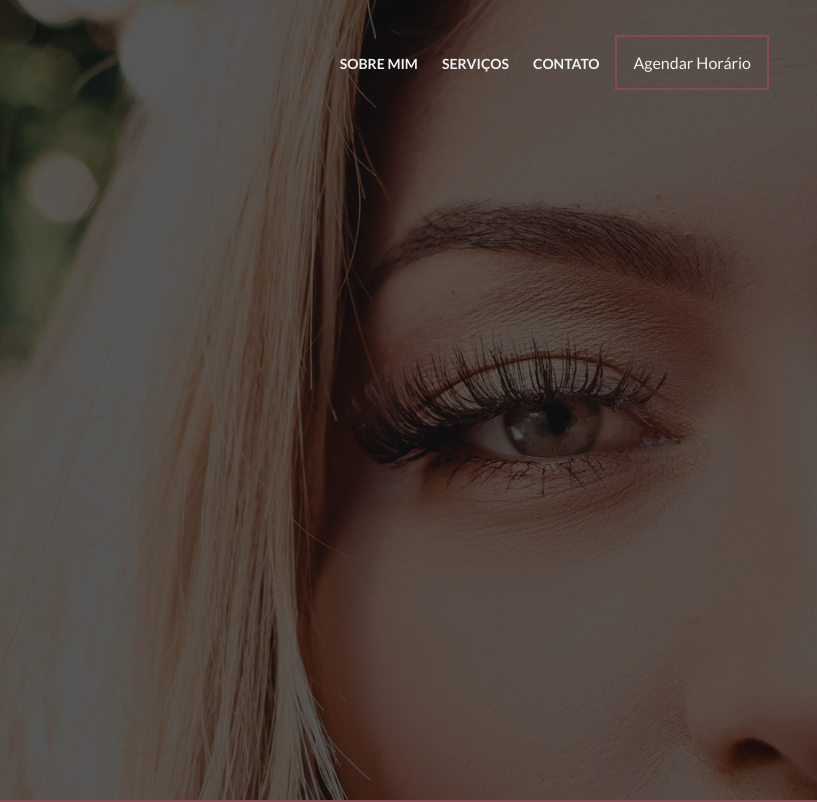
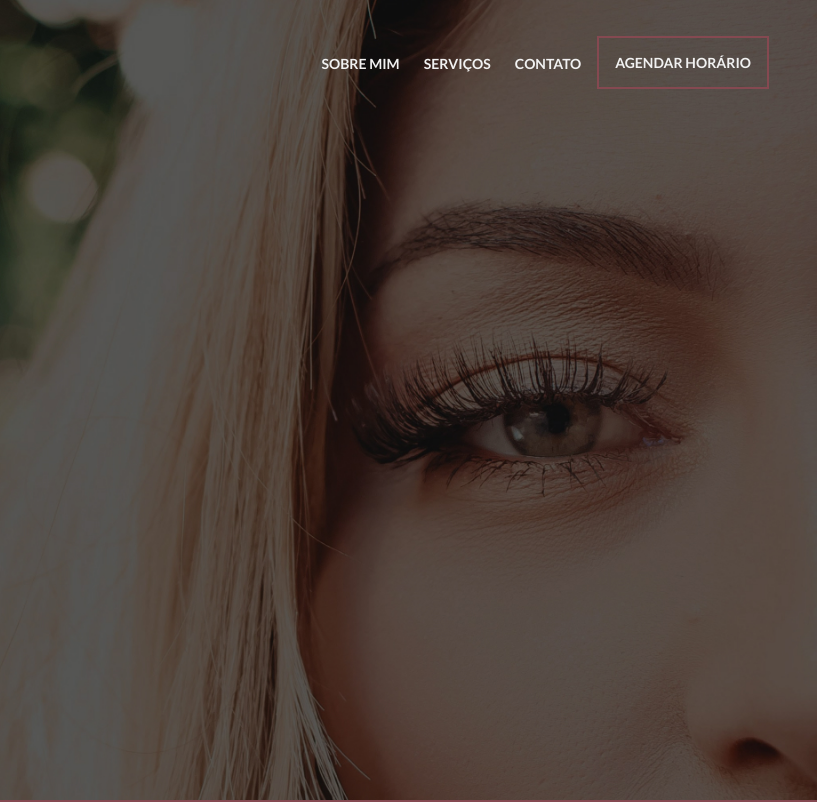
Before and after one commit to danielbarrosdeoliveira/studio-lash-caroline, a website: page src/index.html in a window 1280 px wide. Shown: the top 802 px of the page, 463-1280 px from the left. Drawn offline with nearby package versions, Linux system fonts and the light colour scheme; files that its build step writes are made by us from their sources.

Commit message:
💄 adjustment button call to action

```diff
--- a/src/scss/components/_about.scss
+++ b/src/scss/components/_about.scss
@@ -58,12 +58,14 @@
   }
 
   &__call-to-action {
+    @include font-sans($bold, $sm, $normal);
     color: $color-white;
     border: 2px solid $color-purple;
     padding: 16px;
     transition: .3s;
     margin: 32px auto 0 auto;
-    max-width: 154px;
+    max-width: 172px;
+    text-transform: uppercase;
 
     &:hover {
       background-color: $color-purple;
--- a/src/scss/components/_header.scss
+++ b/src/scss/components/_header.scss
@@ -46,35 +46,43 @@
     @include font-sans($bold, $sm, $normal);
     text-transform: uppercase;
     padding-left: 16px;
-    transition: color 0.2s;
+    transition: color 0.3s;
     color: $color-white;
 
     &:hover {
       color: $color-secondary;
     }
 
-
-
     @media screen and (min-width: 300px) and (max-width: 479.9px) {
       @include font-sans($bold, $sm, $normal);
       padding-inline: 8px;
     }
+
+    position: relative;
   }
 
   &__call-to-action {
+    @include font-sans($bold, $sm, $normal);
     color: $color-white;
     border: 2px solid $color-primary;
     padding: 16px;
     transition: .3s;
     margin-left: 8px;
+    text-transform: uppercase;
 
     &:hover {
       background-color: $color-primary;
       border-radius: 8px;
     }
 
-    @media screen and (min-width: 300px) and (max-width: 480px) {
-      display: none;
+    @media screen and (min-width: 300px) and (max-width: 520px) {
+      position: absolute;
+      left: 50%;
+      margin-left: -88px;
+      right: 50%;
+      top: 172px;
+      width: 172px;
+      height: auto;
     }
   }
 
--- a/src/scss/components/_services.scss
+++ b/src/scss/components/_services.scss
@@ -92,12 +92,14 @@
   }
 
   &__call-to-action {
+    @include font-sans($bold, $sm, $normal);
     color: $color-white;
     border: 2px solid $color-secondary;
     padding: 16px;
     transition: .3s;
     margin: 64px auto 0 auto;
-    max-width: 154px;
+    max-width: 172px;
+    text-transform: uppercase;
 
     &:hover {
       color: $color-black;
```
